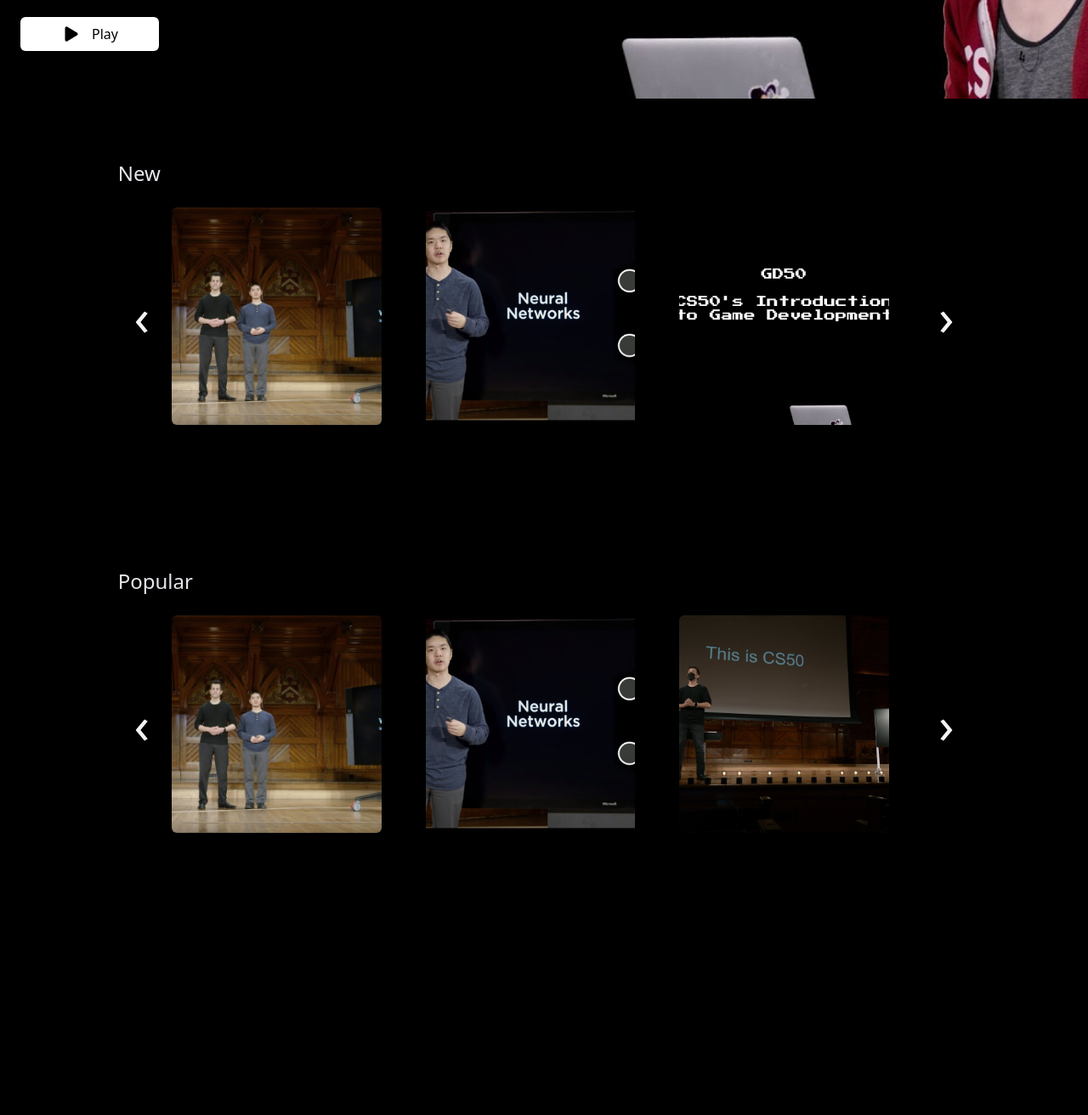
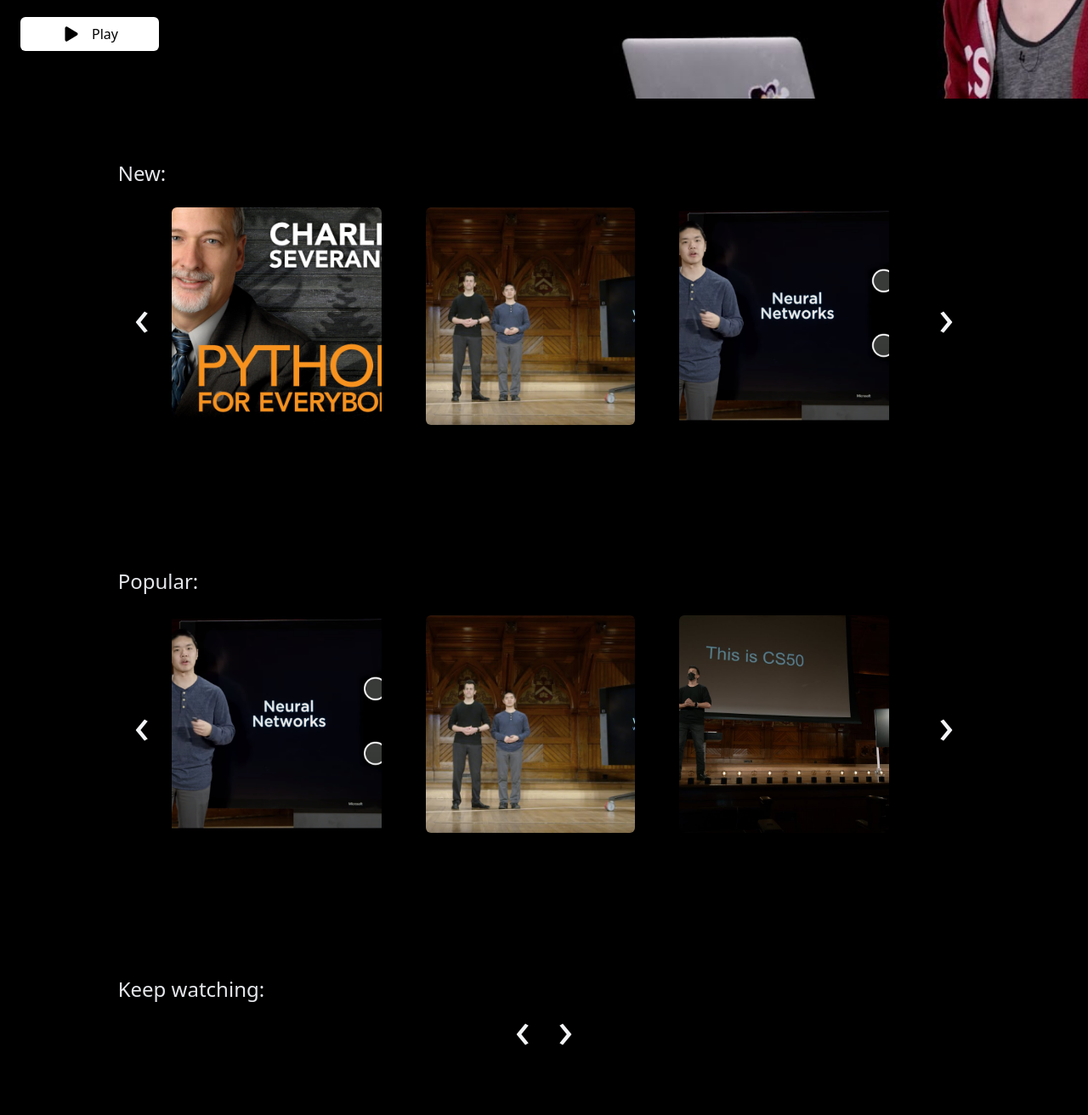
Before and after one commit to AldoNunes001/CS50Flix, a Django app: page /courses/ in a window 1280 px wide. Shown: the part 684-1996 px from the top of the page at 85% size. Before the commit the page ends 1664 px from the top, so only its background shows below. Run offline with Django 4.2, Linux system fonts and the light colour scheme; data comes from the database, SQL or seed files in the repository; some libraries are stand-ins or nearby versions.

Commit message:
Registering watched courses dynamically

```diff
--- a/course/admin.py
+++ b/course/admin.py
@@ -2,10 +2,10 @@ from django.contrib import admin
 from .models import Course, Lecture, User
 from django.contrib.auth.admin import UserAdmin
 
-# To appear in the admin the field "open_courses"
+# To appear in the admin the field "viewed_courses"
 fields = list(UserAdmin.fieldsets)
 fields.append(
-                ("History", {"fields": ("open_courses",)})
+                ("History", {"fields": ("viewed_courses",)})
             )
 UserAdmin.fieldsets = tuple(fields)
 
--- a/course/models.py
+++ b/course/models.py
@@ -42,4 +42,4 @@ class Lecture(models.Model):
 
 # Create user
 class User(AbstractUser):
-    open_courses = models.ManyToManyField("Course")
+    viewed_courses = models.ManyToManyField("Course")
--- a/course/templates/homecourses.html
+++ b/course/templates/homecourses.html
@@ -38,7 +38,7 @@
         <section class='bg-primary_black flex justify-center py-10'>
             <div class="p-8 w-10/12 relative" >
                 <h2 class="text-gray-200 text-2xl font-medium">
-                    New
+                    New:
                 </h2>
                 <div class="wrapper">
                   <section id="new1" class="flex flex-nowrap items-center justify-center space-x-8">
@@ -82,7 +82,7 @@
         <section class='bg-primary_black flex justify-center py-10'>
             <div class="p-8 w-10/12 relative" >
                 <h2 class="text-gray-200 text-2xl font-medium">
-                    Popular
+                    Popular:
                 </h2>
                 <div class="wrapper">
                   <section id="popular1" class="flex flex-nowrap items-center justify-center space-x-8">
@@ -123,6 +123,50 @@
             </div>
         </section>
 
+        <section class='bg-primary_black flex justify-center py-10'>
+            <div class="p-8 w-10/12 relative" >
+                <h2 class="text-gray-200 text-2xl font-medium">
+                    Keep watching:
+                </h2>
+                <div class="wrapper">
+                  <section id="viewed1" class="flex flex-nowrap items-center justify-center space-x-8">
+                    <a href="#viewed2" class="arrow__btn text-6xl page">‹</a>
+
+                    {% for course in  request.user.viewed_courses.all %}
+                        {% if forloop.counter < 4 %}
+                            <div class="item h-64 w-1/4 m-4">
+                                <a href="{% url 'course:detailscourse' course.pk %}">
+                                    <img src="{{ course.thumb.url }}" class="rounded-md w-full h-full object-cover">
+                                </a>
+                            </div>
+                        {% endif %}
+                    {% endfor %}
+
+                        <a href="#viewed2" class="arrow__btn text-6xl">›</a>
+                  </section>
+
+                  {% if request.user.viewed_courses.all|length > 3 %}
+                      <section id="viewed2" class="flex flex-nowrap items-center justify-center">
+                        <a href="#viewed1" class="arrow__btn text-6xl">‹</a>
+
+                            {% for course in request.user.viewed_courses.all %}
+                                {% if forloop.counter > 3 %}
+                                    <div class="item h-64 w-1/4 m-4">
+                                        <a href="{% url 'course:detailscourse' course.pk %}">
+                                            <img src="{{ course.thumb.url }}" class="rounded-md w-full h-full object-cover">
+                                        </a>
+                                    </div>
+                                {% endif %}
+                            {% endfor %}
+
+                        <a href="#viewed1" class="arrow__btn text-6xl">›</a>
+                      </section>
+                    {% endif %}
+                </div>
+
+            </div>
+        </section>
+
     </main>
 
 {% endblock %}
--- a/course/views.py
+++ b/course/views.py
@@ -31,6 +31,9 @@ class Detailscourse(DetailView):
         course.views += 1
         course.save()
 
+        user = request.user
+        user.viewed_courses.add(course)
+
         return super().get(request, *args, **kwargs)  # Redirect user to url
 
 
```
Also changed, not shown: course/migrations/0002_rename_open_courses_user_viewed_courses.py (added), db.sqlite3, media/thumb_courses/81Ds1CB6fL._RI_.jpg (added).
